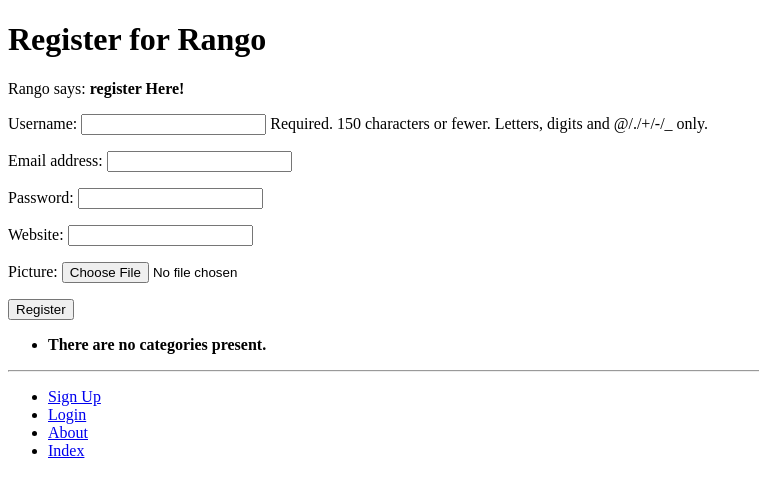
After one commit to JoshuaMartino/tango_with_django_project, a Django app: page /rango/register/ in a window 1280 px wide. The commit adds this page. Shown: the top 497 px of the page, without its empty margins (0-759 px from the left). Run offline with Django 3.2, Linux system fonts and the light colour scheme; data that the repository does not hold is empty.

Commit message:
Chapter 9

```diff
--- a/rango/admin.py
+++ b/rango/admin.py
@@ -1,5 +1,6 @@
 from django.contrib import admin
 from rango.models import Category, Page
+from rango.models import UserProfile
 
 class PageAdmin(admin.ModelAdmin):
     list_display = ('title', 'category', 'url')
@@ -9,5 +10,5 @@
     prepopulated_fields = {'slug':('name',)}
 admin.site.register(Category, CategoryAdmin)
 admin.site.register(Page, PageAdmin)
-
+admin.site.register(UserProfile)
 # Register your models here.
--- a/rango/forms.py
+++ b/rango/forms.py
@@ -1,5 +1,6 @@
 from django import forms
-from rango.models import Page, Category
+from rango.models import Page, Category, UserProfile
+from django.contrib.auth.models import User
 
 class CategoryForm(forms.ModelForm):
     name = forms.CharField(max_length=128, help_text="Please enter the category name.")
@@ -26,3 +27,14 @@
             url = f'http://{url}'
             cleaned_data['url'] = url
         return cleaned_data
+
+class UserForm(forms.ModelForm):
+    password = forms.CharField(widget=forms.PasswordInput())
+    class Meta:
+        model = User
+        fields = ('username', 'email', 'password',)
+
+class UserProfileForm(forms.ModelForm):
+    class Meta:
+        model = UserProfile
+        fields = ('website', 'picture',)
--- a/rango/models.py
+++ b/rango/models.py
@@ -1,5 +1,6 @@
 from django.db import models
 from django.template.defaultfilters import slugify
+from django.contrib.auth.models import User
 
 class Category(models.Model):
     name= models.CharField(max_length=128, unique =True)
@@ -26,4 +27,12 @@
     def __str__(self):
         return self.title
 
+class UserProfile(models.Model):
+    user = models.OneToOneField(User, on_delete=models.CASCADE)
+    website = models.URLField(blank = True)
+    picture = models.ImageField(upload_to='profile_images', blank = True)
+
+    def __str__(self):
+        return self.user.username
+
 # Create your models here.
--- a/rango/urls.py
+++ b/rango/urls.py
@@ -11,5 +11,10 @@
     path('page/', views.show_page, name = 'show_page'),
     path('add_category/', views.add_category, name='add_category'),
     path('category/<slug:category_name_slug>/add_page/', views.add_page, name ="add_page"),
+    path('register/', views.register, name='register'),
+    path('login/', views.user_login, name='login'),
+    path('restricted/', views.restricted, name = 'restricted'),
+    path('logout/', views.user_logout, name='logout'),
+
 
 ]
--- a/rango/views.py
+++ b/rango/views.py
@@ -4,6 +4,10 @@
 from rango.forms import CategoryForm, PageForm
 from django.shortcuts import redirect
 from django.urls import reverse
+from rango.forms import UserForm, UserProfileForm
+from django.contrib.auth import authenticate, login, logout
+from django.contrib.auth.decorators import login_required
+
 
 def index(request):
 
@@ -76,4 +80,56 @@
     context_dict = {'form': form, 'category': category}
     return render(request, 'rango/add_page.html', context=context_dict)
 
+def register(request):
+    registered = False
+    if request.method == 'POST':
+        user_form = UserForm(request.POST)
+        profile_form = UserProfileForm(request.POST)
+        if user_form.is_valid() and profile_form.is_valid():
+            user = user_form.save()
+            user.set_password(user.password)
+            user.save()
+            profile = profile_form.save(commit=False)
+            profile.user = user
+            if 'picture' in request.FILES:
+                profile.picture = request.FILES['picture']
+            profile.save()
+            registered = True
+        else:
+            print(user_form.errors, profile_form.errors)
+    else:
+        user_form = UserForm()
+        profile_form = UserProfileForm()
+    return render(request,
+    'rango/register.html', context={'user_form':user_form,
+    'profile_form': profile_form,
+    'registered': registered})
+
+
+def user_login(request):
+    if request.method == 'POST':
+        username = request.POST.get('username')
+        password = request.POST.get('password')
+        user = authenticate(username=username, password=password)
+        if user:
+            if user.is_active:
+                login(request, user)
+                return redirect(reverse('rango:index'))
+            else:
+                return HttpResponse("Your Rango account is disabled.")
+        else:
+            print(f"Invalid Login details: {username}, {password}")
+            return HttpResponse("Invalid login details supplied. ")
+    else:
+        return render(request, 'rango/login.html')
+
+@login_required
+def restricted(request):
+    return render(request, 'rango/restricted.html')
+   # return HttpResponse("Since you're logged in, you can see this text!")
+
+@login_required
+def user_logout(request):
+    logout(request)
+    return redirect(reverse('rango:index'))
 # Create your views here.
--- a/tango_with_django_project/urls.py
+++ b/tango_with_django_project/urls.py
@@ -22,6 +22,9 @@
     path('', views.index, name='index'),
     path('about/', views.about, name ='about'),
     path('picture/', views.picture, name ='picture'),
+    path('rango/register/', views.register, name='register'),
+    path('login/', views.user_login, name = "login"),
     path('rango/', include('rango.urls')),
     path('admin/', admin.site.urls),
+
 ]
--- a/templates/rango/base.html
+++ b/templates/rango/base.html
@@ -25,9 +25,19 @@
         <hr />
         <div>
             <ul>
+            {% if user.is_authenticated %}
+                <li><a href="{% url 'rango:restricted' %}">Restricted Page</a></li>
+                <li><a href="{% url 'rango:logout' %}">Logout</a></li>
                 <li><a href="{% url 'rango:add_category' %}">Add a new Category</a></li>
+            {% else %}
+                <li><a href="{% url 'rango:register' %}">Sign Up</a></li>
+                <li><a href="{% url 'rango:login' %}">Login</a></li>
+            {% endif %}
+
                 <li><a href="{% url 'rango:about' %}">About</a></li>
                 <li><a href="{% url 'rango:index' %}">Index</a></li>
+
+
             </ul>
         </div>
         <!-- Page specific content goes here -->
--- /dev/null
+++ b/templates/rango/register.html
@@ -0,0 +1,21 @@
+{% extends 'rango/base.html' %}
+{% load staticfiles %}
+{% block title_block %}
+    Register
+{% endblock %}
+
+{% block body_block %}
+<h1>Register for Rango</h1>
+{% if registered %}
+Rango says: <strong>thank you for registering!</strong>
+<a href="{% url 'rango:index' %}">Return to the homepage.</a><br />
+{% else %}
+Rango says: <strong>register Here!</strong><br />
+<form id="user_form" method="post" action="{% url 'rango:register' %}"  enctype="multipart/form-data">
+    {% csrf_token %}
+    {{ user_form.as_p }}
+    {{ profile_form.as_p }}
+    <input type="submit" name = "submit" value="Register" />
+</form>
+{% endif %}
+{% endblock %}
```
Also changed, not shown: tango_with_django_project/settings.py (+7 -0 lines), templates/rango/category.html (+5 -2 lines), templates/rango/index.html (+5 -2 lines), templates/rango/login.html (added, +19 -0 lines), templates/rango/restricted.html (added, +12 -0 lines), media/profile_images/Query_1_Results.PNG (added), rango/migrations/0004_auto_20230124_1236.py (added), rango/migrations/0005_userprofile.py (added).
